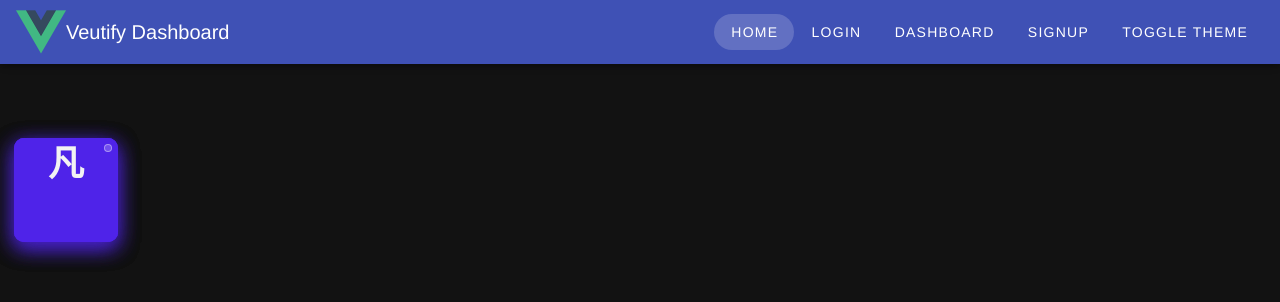
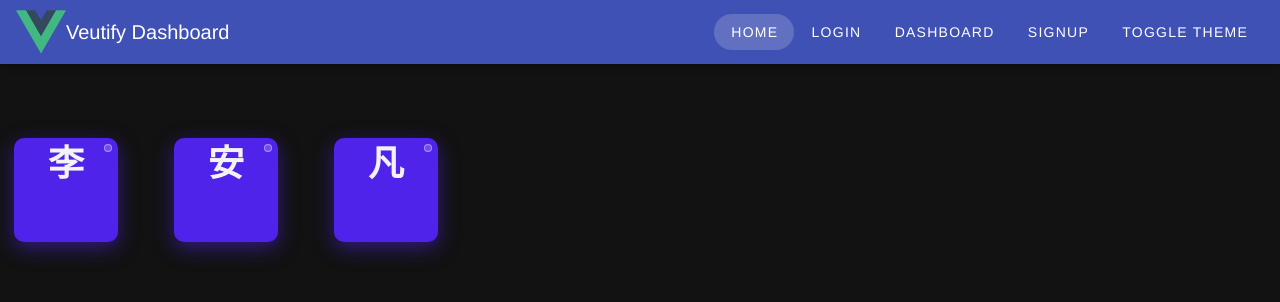
Before and after one commit to Li147/vue-tiles, a Vue app: page / in a window 1280 px wide. Shown: the top 302 px of the page. Built offline with nearby package versions, Linux system fonts and the light colour scheme; data requests are answered from the project's data file.

Commit message:
I DID IT

```diff
--- a/src/components/Grid.vue
+++ b/src/components/Grid.vue
@@ -23,7 +23,7 @@
             :remove="() => { removeItem(v) }">
       </slot> -->
       <Icon
-        :text="c.symbol"
+        :text="c.item.symbol"
         :color="colors[0]"
         :index="c.index"
         :with-button="true"
@@ -107,7 +107,7 @@ export default {
   created() {
     EventService.getCharacters()
       .then(response => {
-        this.characters = response.data
+        this.items = response.data
       })
       .catch(error => {
         console.log('There was an error with fetching the data:', error.response)
```
